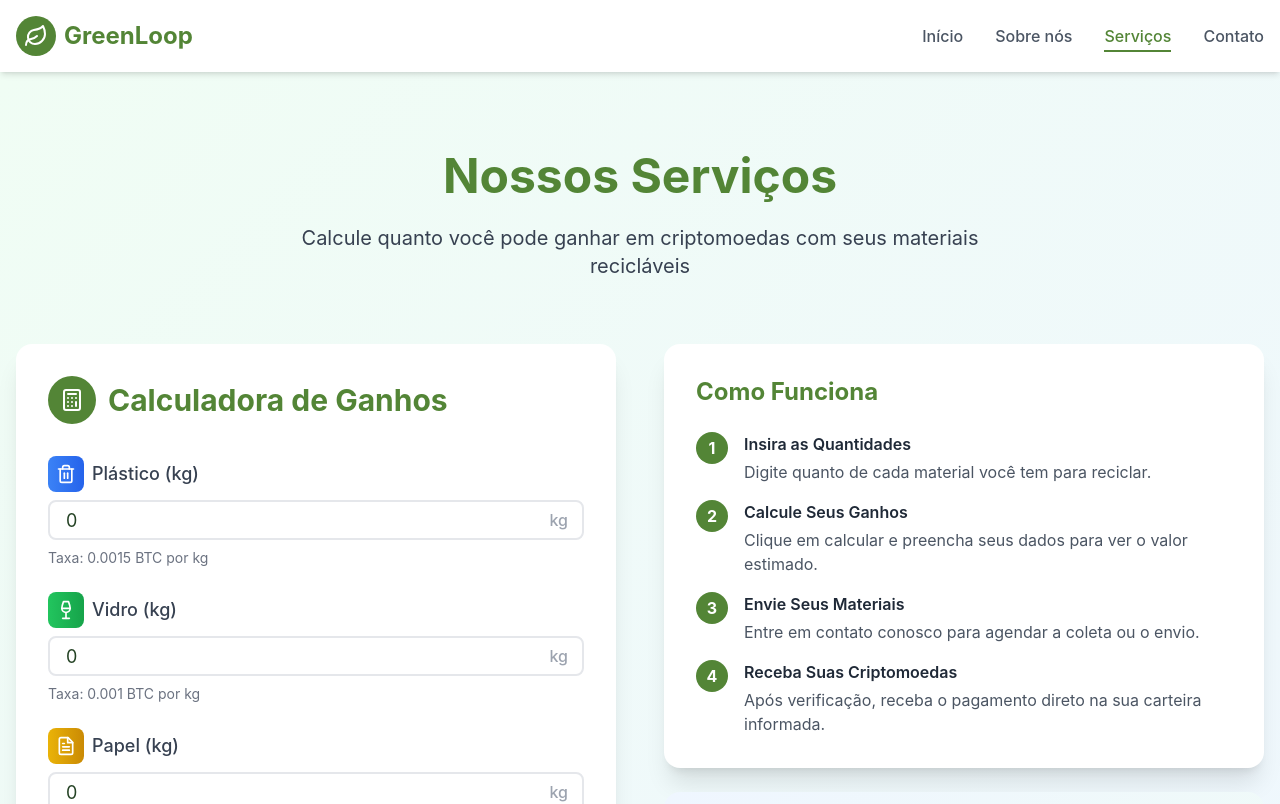
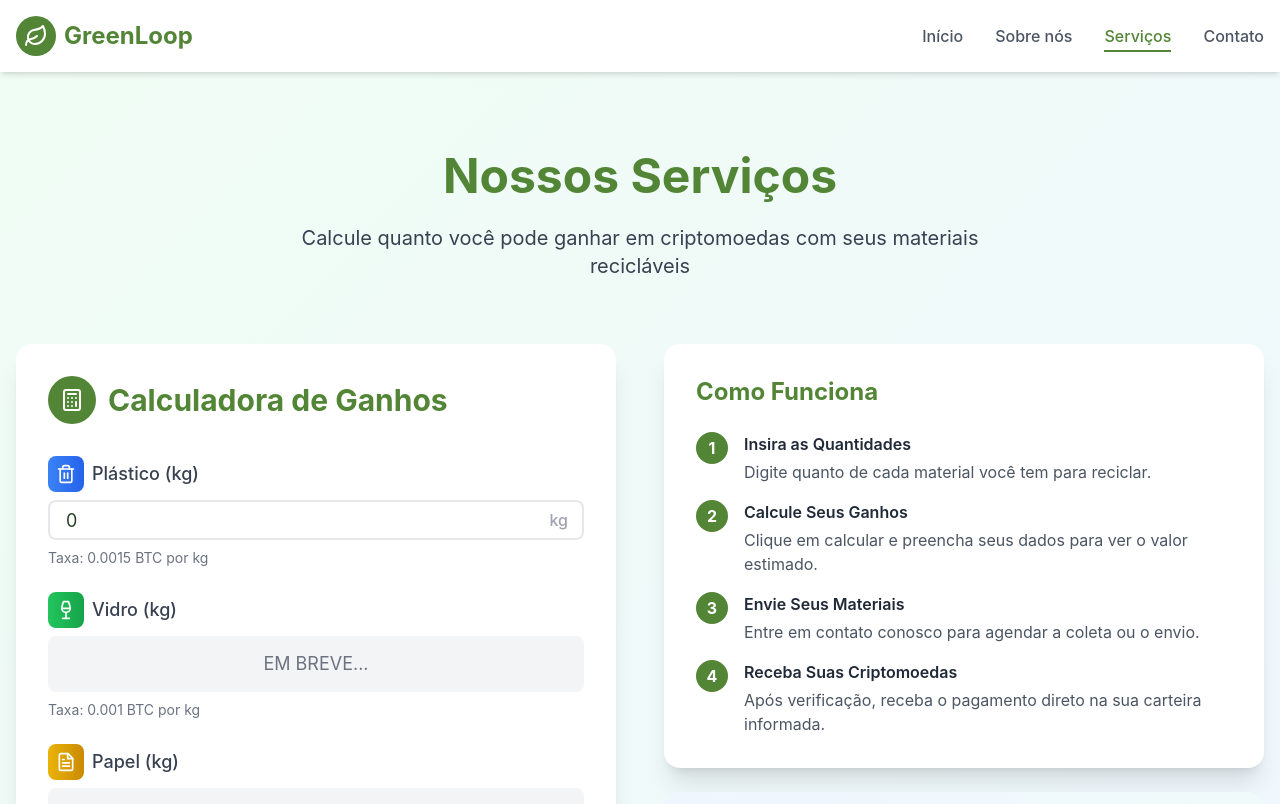
Before and after one commit to RaulAl3n/GreenLoop, a React (Vite) app: page /servicos in a window 1280 px wide. Shown: the top 804 px of the page. Built offline with nearby package versions, Linux system fonts and the light colour scheme.

Commit message:
Disabling materials

```diff
--- a/src/pages/Services.jsx
+++ b/src/pages/Services.jsx
@@ -175,14 +175,21 @@ const Services = () => {
               </div>
 
               <form onSubmit={handleOpenDialog} className="space-y-6">
-                {materials.map((material) => (
+                {materials.map((material) => {
+                  const isActive = material.id === 'plastic'; // ✅ agora permitido
+
+                  return (
                     <div key={material.id} className="space-y-2">
                       <Label htmlFor={material.id} className="flex items-center space-x-2 text-lg font-medium text-gray-700">
-                      <div className={`bg-gradient-to-r ${material.color} p-2 rounded-lg`}><material.icon className="w-5 h-5 text-white" /></div>
+                        <div className={`bg-gradient-to-r ${material.color} p-2 rounded-lg`}>
+                          <material.icon className="w-5 h-5 text-white" />
+                        </div>
                         <span>{material.name} ({material.unit})</span>
                       </Label>
+
                       <div className="relative">
-                      {/* ALTERAÇÕES AQUI: Adição de onFocus e onBlur, e ajuste do value */}
+                        {isActive ? (
+                          <>
                             <Input
                               id={material.id}
                               type="number"
@@ -190,16 +197,26 @@ const Services = () => {
                               step="0.1"
                               value={quantities[material.id]}
                               onChange={(e) => handleQuantityChange(material.id, e.target.value)}
-                        onFocus={() => handleFocus(material.id)} // Adiciona handler de foco
-                        onBlur={() => handleBlur(material.id)}   // Adiciona handler de desfoco
+                              onFocus={() => handleFocus(material.id)}
+                              onBlur={() => handleBlur(material.id)}
                               className="w-full px-4 py-3 border-2 border-gray-200 rounded-lg focus:border-[#538536] focus:outline-none transition-colors text-lg"
                               placeholder="0.0"
                             />
-                      <span className="absolute right-4 top-1/2 -translate-y-1/2 text-gray-400 font-medium">{material.unit}</span>
+                            <span className="absolute right-4 top-1/2 -translate-y-1/2 text-gray-400 font-medium">
+                              {material.unit}
+                            </span>
+                          </>
+                        ) : (
+                          <div className="w-full px-4 py-3 border-2 border-gray-100 rounded-lg bg-gray-100 text-gray-500 text-center text-lg select-none">
+                            EM BREVE...
                           </div>
+                        )}
+                      </div>
+
                       <p className="text-sm text-gray-500">Taxa: {material.rate} BTC por {material.unit}</p>
                     </div>
-                ))}
+                  );
+                })}
 
                 <div className="pt-6 border-t-2 border-gray-200">
                   <div className="bg-gradient-to-r from-[#538536] to-[#6ba84a] p-6 rounded-xl text-white mb-6">
```
Also changed, not shown: 1 other file (tests, documents, lock files or other folders). Lines whose indentation alone changed are shown as unchanged.
